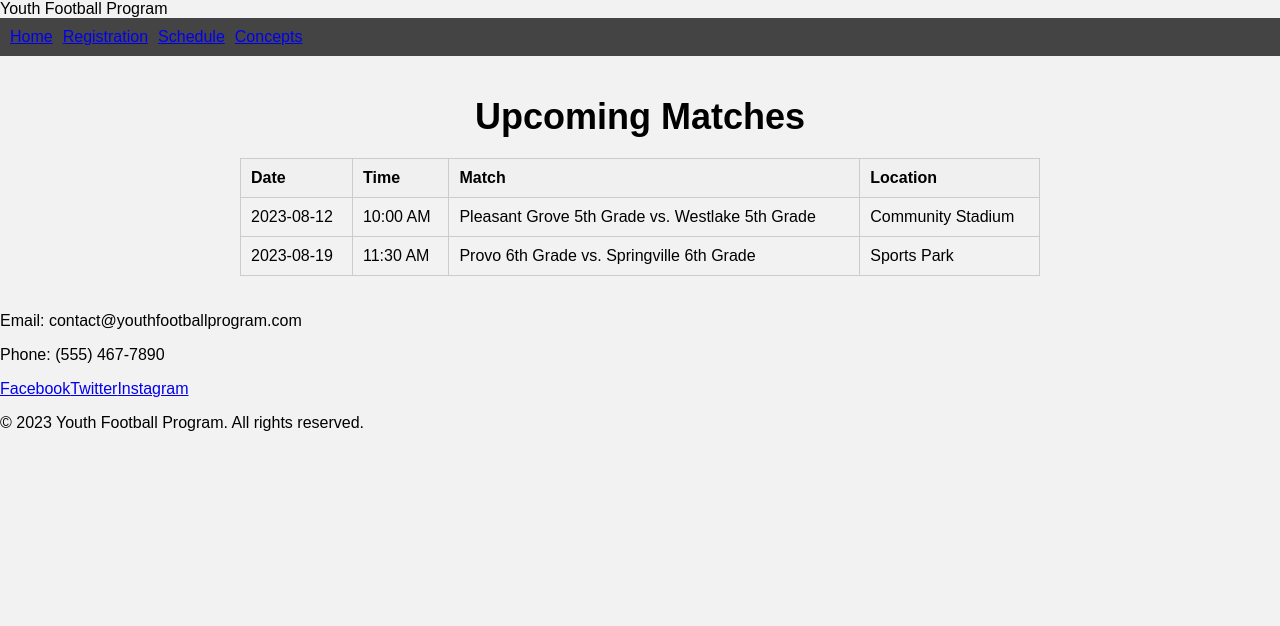
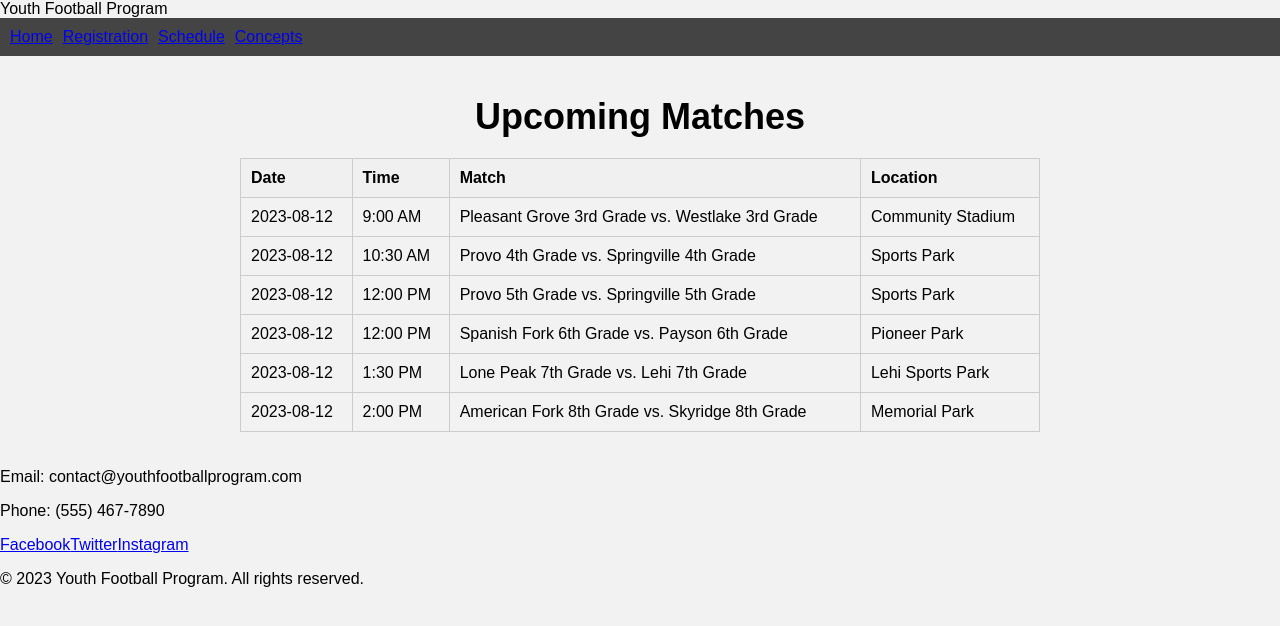
Before and after one commit to khifo/SpecializationsCapstone, a React (Create React App) app: page /Schedule in a window 1280 px wide. Shown: the top 626 px of the page. Built offline with nearby package versions, Linux system fonts and the light colour scheme.

Commit message:
more syntax, looking thru code

```diff
--- a/src/components/Footer.js
+++ b/src/components/Footer.js
@@ -9,7 +9,9 @@ const Footer = () => {
       </div>
       <div className="social">
         <a href="https://www.facebook.com/">Facebook</a>
+
         <a href="https://twitter.com/">Twitter</a>
+
         <a href="https://www.instagram.com/">Instagram</a>
       </div>
       <p>&copy; 2023 Youth Football Program. All rights reserved.</p>
--- a/src/components/home.css
+++ b/src/components/home.css
@@ -3,7 +3,7 @@ header {
     display: flex;
     justify-content: space-between;
     align-items: center;
-    background-color: #333;
+    background-color: #0914ed;
     color: #fff;
     padding: 10px 20px;
   }
@@ -30,7 +30,7 @@ header {
 /* hero */
 
   .hero {
-    background-image: url('path/to/your-hero-image.jpg');
+    background-image: url('');
     background-size: cover;
     background-position: center;
     height: 400px;
--- a/src/components/schedule.js
+++ b/src/components/schedule.js
@@ -6,17 +6,45 @@ function Schedule () {
   const scheduleData = [
     {
       date: '2023-08-12',
-      time: '10:00 AM',
-      teamA: 'Pleasant Grove 5th Grade',
-      teamB: 'Westlake 5th Grade',
+      time: '9:00 AM',
+      teamA: 'Pleasant Grove 3rd Grade',
+      teamB: 'Westlake 3rd Grade',
       location: 'Community Stadium'
     },
     {
-      date: '2023-08-19',
-      time: '11:30 AM',
-      teamA: 'Provo 6th Grade',
-      teamB: 'Springville 6th Grade',
+      date: '2023-08-12',
+      time: '10:30 AM',
+      teamA: 'Provo 4th Grade',
+      teamB: 'Springville 4th Grade',
       location: 'Sports Park'
+    },
+    {
+      date: '2023-08-12',
+      time: '12:00 PM',
+      teamA: 'Provo 5th Grade',
+      teamB: 'Springville 5th Grade',
+      location: 'Sports Park'
+    },
+    {
+      date: '2023-08-12',
+      time: '12:00 PM',
+      teamA: 'Spanish Fork 6th Grade',
+      teamB: 'Payson 6th Grade',
+      location: 'Pioneer Park'
+    },
+    {
+      date: '2023-08-12',
+      time: '1:30 PM',
+      teamA: 'Lone Peak 7th Grade',
+      teamB: 'Lehi 7th Grade',
+      location: 'Lehi Sports Park'
+    },
+    {
+      date: '2023-08-12',
+      time: '2:00 PM',
+      teamA: 'American Fork 8th Grade',
+      teamB: 'Skyridge 8th Grade',
+      location: 'Memorial Park'
     },
   ];
 
```
Also changed, not shown: src/components/concepts.css (+4 -4 lines), src/components/concepts.js (indentation only).
